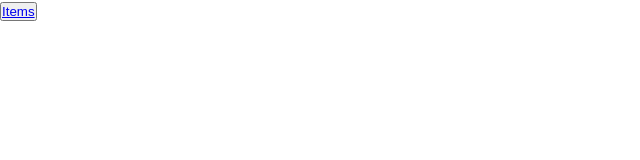
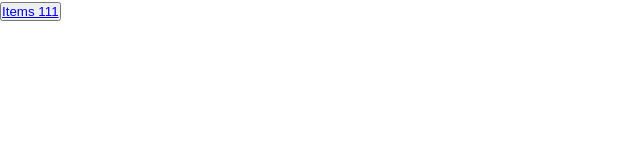
Before and after one commit to parvizakifli/ParyaStore, a React (Create React App) app: page /categories in a window 1280 px wide. Shown: the top 160 px of the page, without its empty margins (0-640 px from the left). Built offline with nearby package versions, Linux system fonts and the light colour scheme.

Commit message:
FEATURE:TASKNAME:correction code ps-004 branch

```diff
--- a/package.json
+++ b/package.json
@@ -27,7 +27,6 @@
     "extends": [
       "react-app",
       "react-app/jest"
-
     ]
   },
   "browserslist": {
--- a/src/App.js
+++ b/src/App.js
@@ -1,12 +1,13 @@
 import React from "react";
-import { Routes, Route} from "react-router-dom";
-import { Items } from "./screens/Items/Items";
-import { Categories } from "./screens/Categories/Categories";
-export const App=()=>{
-  return(<>
-   <Routes>
-        <Route path="/" element={<Items/>} />
-        <Route path="Categories" element={<Categories/>} />
-      </Routes>
+import { Routes, Route } from "react-router-dom";
+import { Items } from "screens/Items";
+import { Categories } from "screens/Categories";
+export const App = () => {
+  return (<>
+
+    <Routes>
+      <Route path="/" element={<Items />} />
+      <Route path="/categories" element={<Categories />} />
+    </Routes>
   </>)
 }
--- a/src/screens/Categories/Categories.js
+++ /dev/null
@@ -1,7 +0,0 @@
-import React from "react";
-import { Link } from "react-router-dom";
-export const Categories =()=>{
-    return(<>
-    <button><Link to="items">Items</Link></button>
-    </>)
-}
--- /dev/null
+++ b/src/screens/Categories/index.js
@@ -0,0 +1,7 @@
+import React from "react";
+import { Link } from "react-router-dom";
+export const Categories = () => {
+    return (<>
+        <button><Link to="items">Items 111</Link></button>
+    </>)
+}
--- a/src/screens/Items/Items.js
+++ /dev/null
@@ -1,7 +0,0 @@
-import React from "react";
-import { Link } from "react-router-dom";
-export const Items=()=>{
-    return(<>
-    <button><Link to="categories">Categories</Link></button>
-    </>)
-}
--- /dev/null
+++ b/src/screens/Items/index.js
@@ -0,0 +1,7 @@
+import React from "react";
+import { Link } from "react-router-dom";
+export const Items = () => {
+    return (<>
+        <button><Link to="categories">Categories iit</Link></button>
+    </>)
+}
```
Also changed, not shown: jsconfig.json (added, +8 -0 lines).
